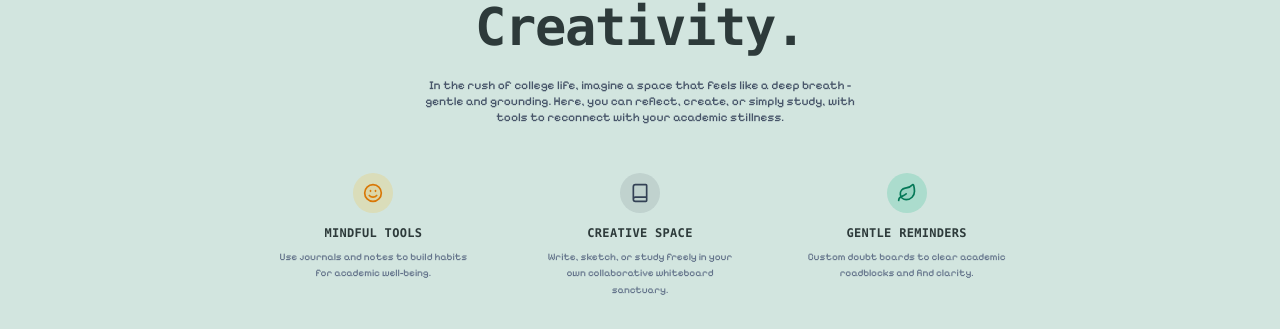
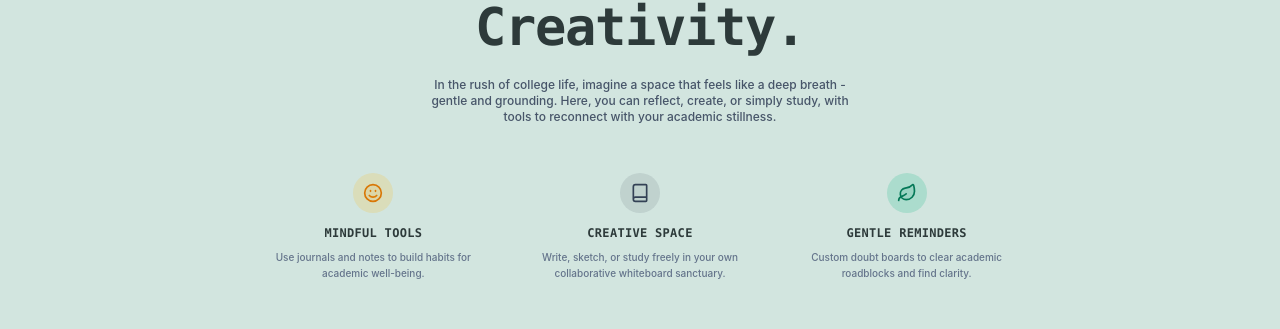
Before and after one commit to shriija/AUXP, a React (Vite) app in the folder client/: page / in a window 1280 px wide. Shown: the part 174-503 px from the top of the page. Built offline with nearby package versions, Linux system fonts and the light colour scheme; no server answers.

Commit message:
Update tailwind.config.js
reverted the default sans-serif font of the application

```diff
--- a/client/tailwind.config.js
+++ b/client/tailwind.config.js
@@ -28,7 +28,7 @@ export default {
         border: "var(--border)",
       },
       fontFamily: {
-        sans: ['"Pixelify Sans"', 'Inter', 'system-ui', 'sans-serif'],
+        sans: ['Inter', 'system-ui', 'sans-serif'],
         press: ['"Press Start 2P"', 'monospace'],
       },
       boxShadow: {
```
